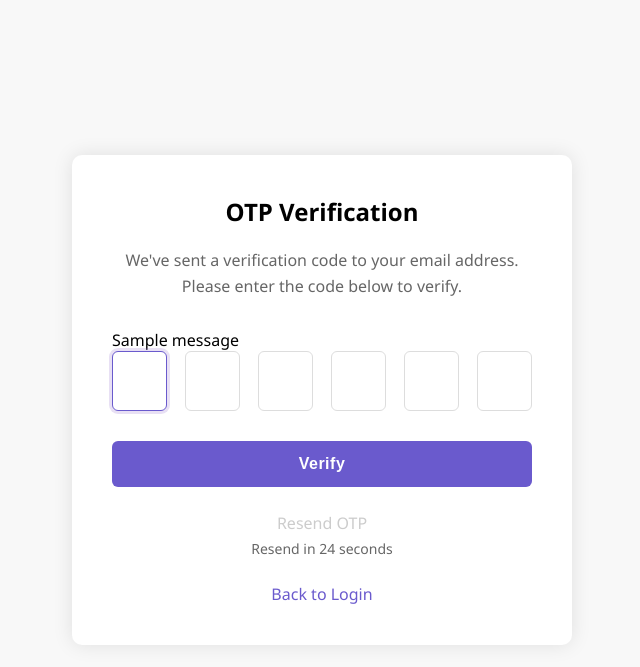
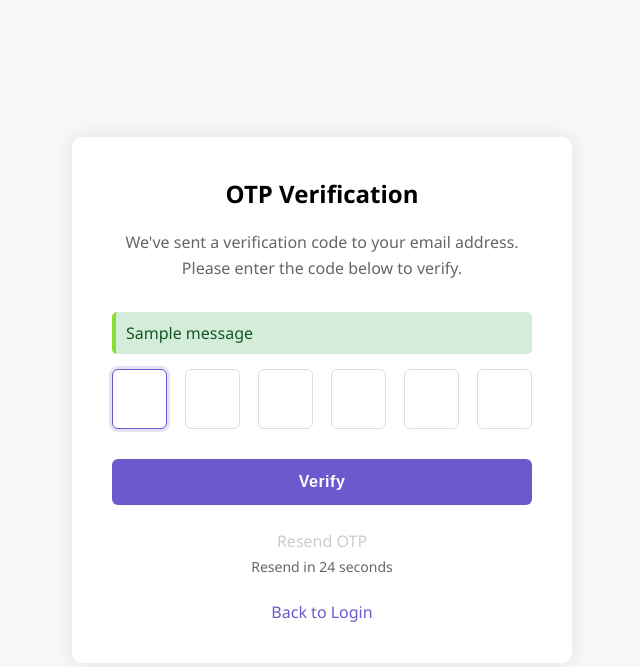
Before and after one commit to parthivppatel/placemate, a Django app: page /verify_otp/ in a window 1280 px wide. Shown: the top 667 px of the page, without its empty margins (318-958 px from the left). Run offline with Django 4.2, Linux system fonts and the light colour scheme; tables that the repository leaves empty hold one stand-in row (values such as "Sample post"); one stand-in notice (Sample message) is shown.

Commit message:
Updated Messages

```diff
--- a/templates/verify_otp.html
+++ b/templates/verify_otp.html
@@ -120,20 +120,22 @@
         }
 
         .error-box {
-            color: #e74c3c;
-            margin-top: 10px;
-            font-size: 14px;
-            text-align: center;
+            background-color: #f8d7da;
+            color: #721c24;
+            padding: 10px;
+            border-radius: 5px;
+            margin-bottom: 15px;
+            border-left: 4px solid #dc3545;
         }
 
         .success-message {
             background-color: #d4edda;
             color: #155724;
             padding: 10px;
-            border-radius: 4px;
-            margin-top: 20px;
-            text-align: center;
-            display: none;
+            border-radius: 5px;
+            margin-bottom: 15px;
+            border-left: 4px solid #8bdc35;
+            display: block !important;
         }
 
         .links {
@@ -163,7 +165,11 @@
             <!-- Display messages -->
             {% if messages %}
                 {% for message in messages %}
-                    <div class="alert alert-danger" role="alert">{{ message }}</div>
+                    {% if message.tags == "success" %}
+                        <div class="success-message">{{ message }}</div>
+                    {% else %}
+                        <div class="error-box">{{ message }}</div>
+                    {% endif %}
                 {% endfor %}
             {% endif %}
 
```
